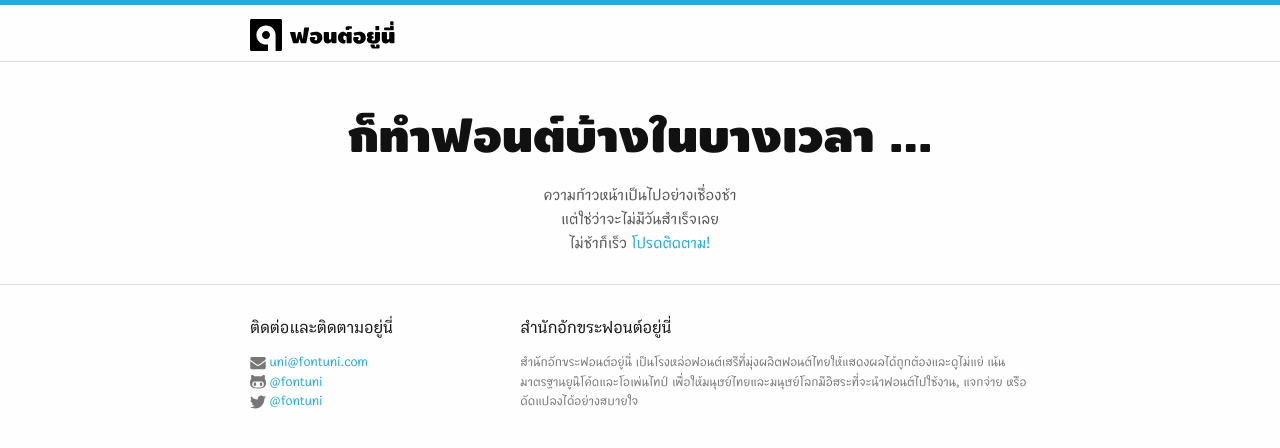
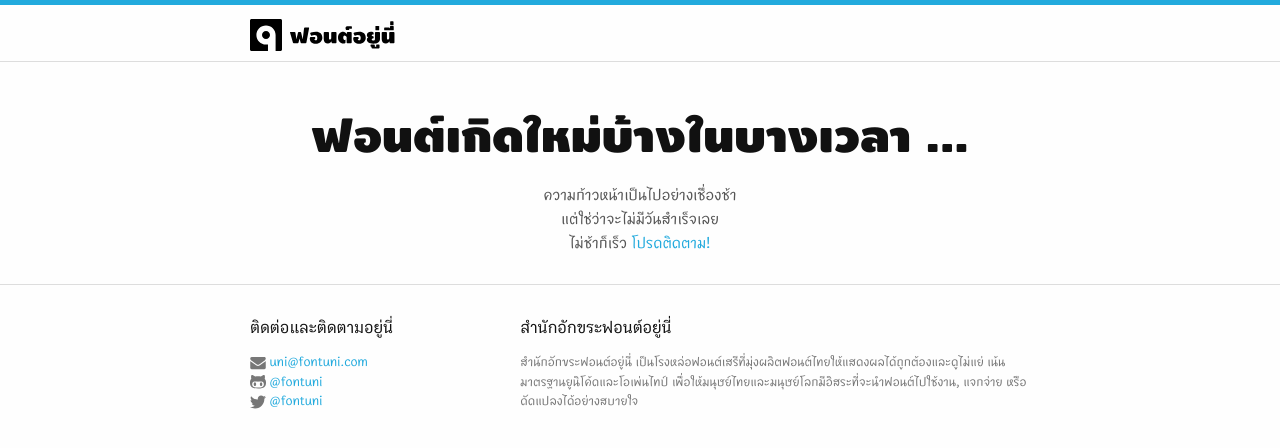
Before and after one commit to fontuni/fontuni.github.io, a Jekyll site: the page built from index.md, in a window 1280 px wide. Shown: the top 448 px of the page. Built offline with Jekyll 4.4.1, drawn with Linux system fonts in a browser that asks for light colours.

Commit message:
New Thai tagline

```diff
--- a/_config.yml
+++ b/_config.yml
@@ -1,7 +1,7 @@
 # Site settings
 title: สำนักอักขระฟอนต์อยู่นี่
 short_title: ฟอนต์อยู่นี่
-tagline: ก็ทำฟอนต์บ้างในบางเวลา ...
+tagline: ฟอนต์เกิดใหม่บ้างในบางเวลา ...
 description: > # this means to ignore newlines until "baseurl:"
   สำนักอักขระฟอนต์อยู่นี่  เป็นโรงหล่อฟอนต์เสรีที่มุ่งผลิตฟอนต์ไทยให้แสดงผลได้ถูกต้องและดูไม่แย่ เน้นมาตรฐานยูนิโค้ดและโอเพ่นไทป์ เพื่อให้มนุษย์ไทยและมนุษย์โลกมีอิสระที่จะนำฟอนต์ไปใช้งาน, แจกจ่าย หรือดัดแปลงได้อย่างสบายใจ
 baseurl: "" # the subpath of your site, e.g. /blog/
```
Also changed, not shown: README.md.
